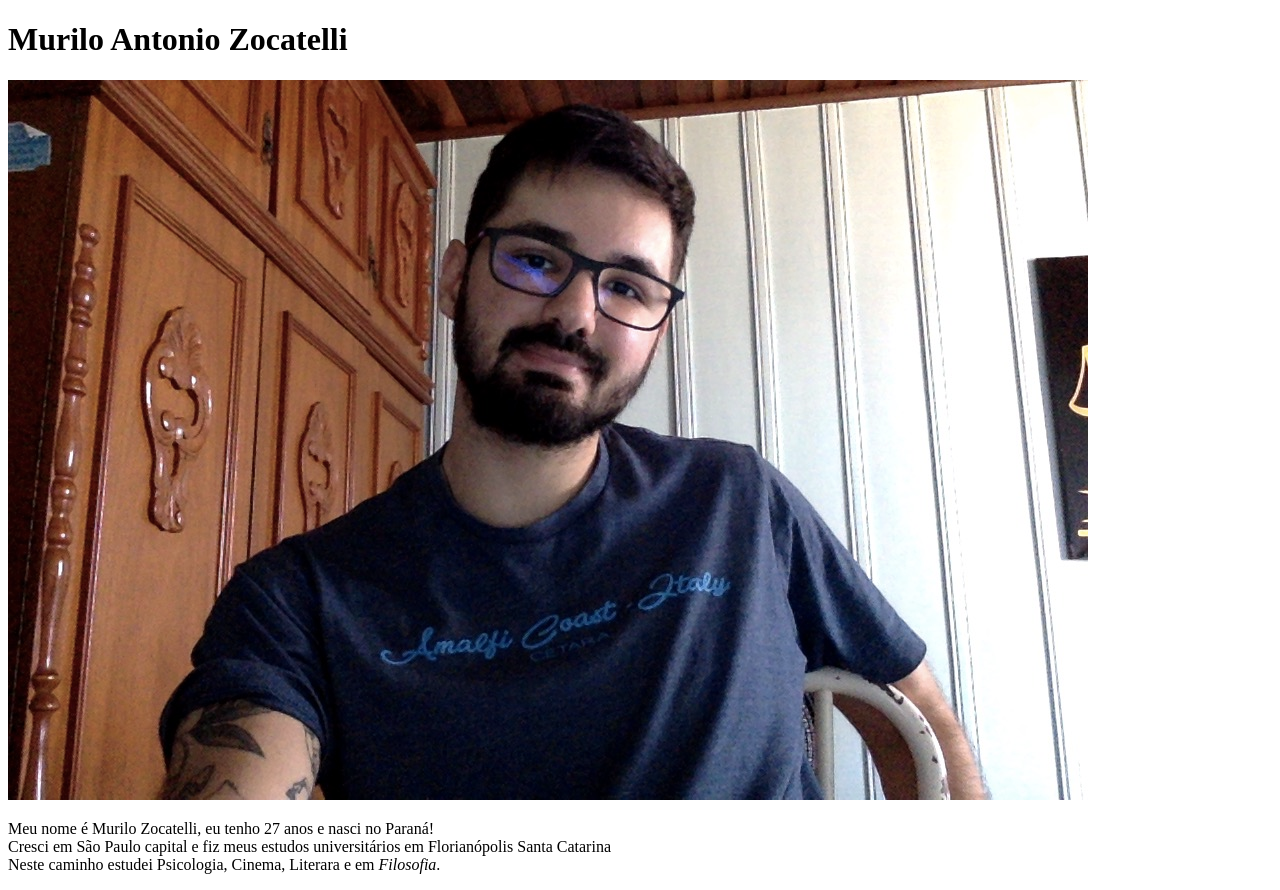
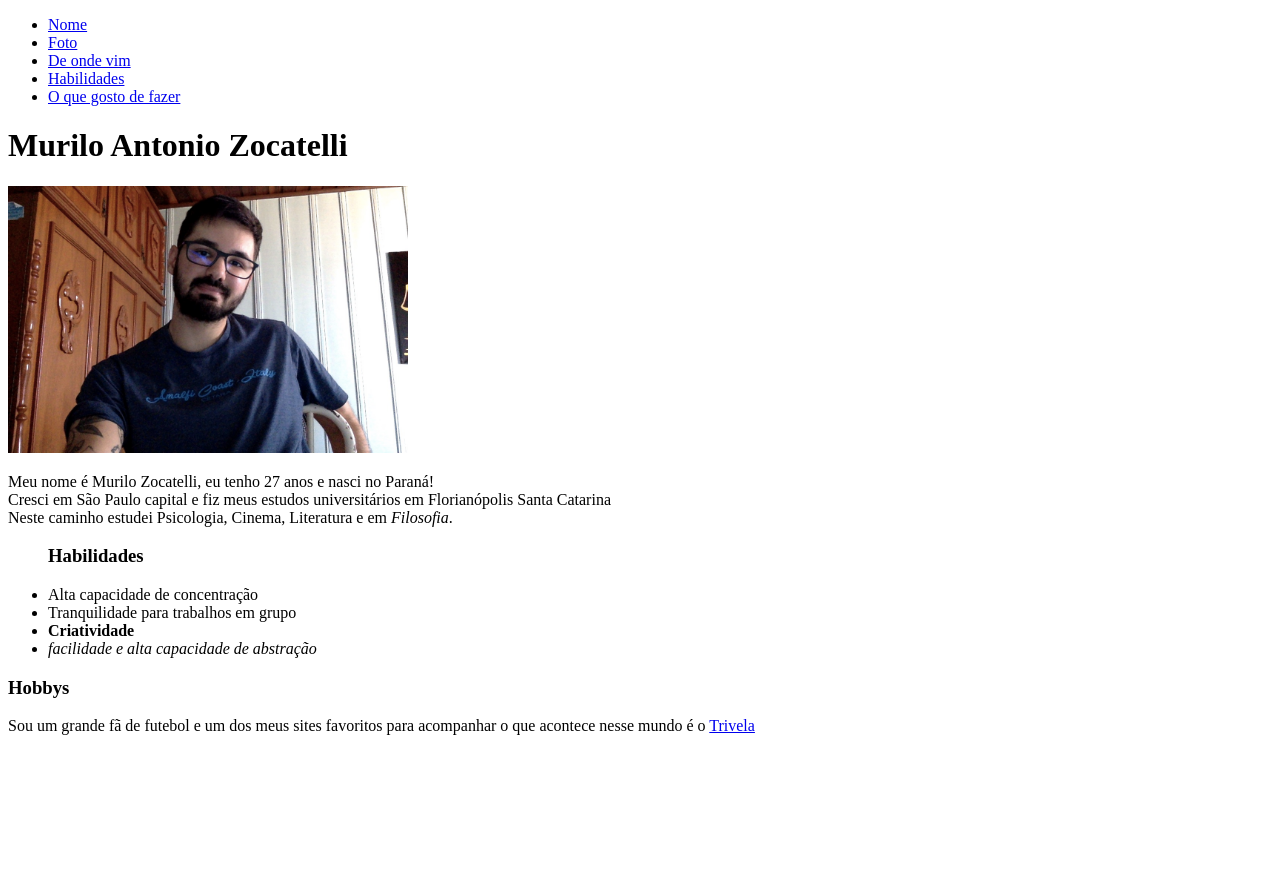
Before and after one commit to murilozocatelli/MuriloZocatelli.github.io, a plain HTML site: page index.html in a window 1280 px wide. After the commit the page ends 800 px from the top, so only its background shows below. Drawn offline with Linux system fonts and the light colour scheme.

Commit message:
realizando os requisitos

```diff
--- a/index.html
+++ b/index.html
@@ -4,17 +4,44 @@
     <meta charset="UTF-8">
     <title>Portifólio Zocatelli</title>
 </head>
+
 <body>
-    <h1>Murilo Antonio Zocatelli</h1>
-    <img src="minha_foto.jpg"
-    alt="Foto de Murilo Zocatelli">
-    <p>Meu nome é Murilo Zocatelli, eu tenho 27 anos e nasci no Paraná! <br>
+    <ul>
+        <li><a href="#meunNome"> Nome </a></li>
+        <li><a href="#minhaFoto"> Foto</a></li>
+        <li><a href="#minhaHistoria>"> De onde vim</a></li>
+        <li><a href="#minhasHabilidades"> Habilidades </a></li>
+        <li><a href="#hobby">O que gosto de fazer</a></li>
+    </ul>
+
+    <h1 id="meuNome">Murilo Antonio Zocatelli</h1>
+
+    <img
+    id="minhaFoto"
+    src="minha_foto.jpg"
+    alt="Foto de Murilo Zocatelli"
+    width="400"
+    >
+
+    <p id="minhaHistoria"> Meu nome é Murilo Zocatelli, eu tenho 27 anos e nasci no Paraná! <br>
     Cresci em São Paulo capital e fiz meus estudos universitários em Florianópolis
     Santa Catarina <br>
-    Neste caminho estudei Psicologia, Cinema, Literara e em <em> Filosofia</em>.
+    Neste caminho estudei Psicologia, Cinema, Literatura e em <em> Filosofia</em>.
     </p>
 
+    <ul id="minhasHabilidades"> <h3> Habilidades</h3>
+        <li>Alta capacidade de concentração</li>
+        <li>Tranquilidade para trabalhos em grupo</li>
+        <li><strong>Criatividade</strong></li>
+        <li><em>facilidade e alta capacidade de abstração</em></li>
+    </ul>
 
+    <h3>Hobbys</h3>
+        <p>Sou um grande fã de futebol e um dos meus sites
+            favoritos para acompanhar o que acontece nesse
+            mundo é o <a href="https://trivela.com.br/"
+            target="_blank">Trivela</a>
+        </p>
 
 </body>
 </html>
```
